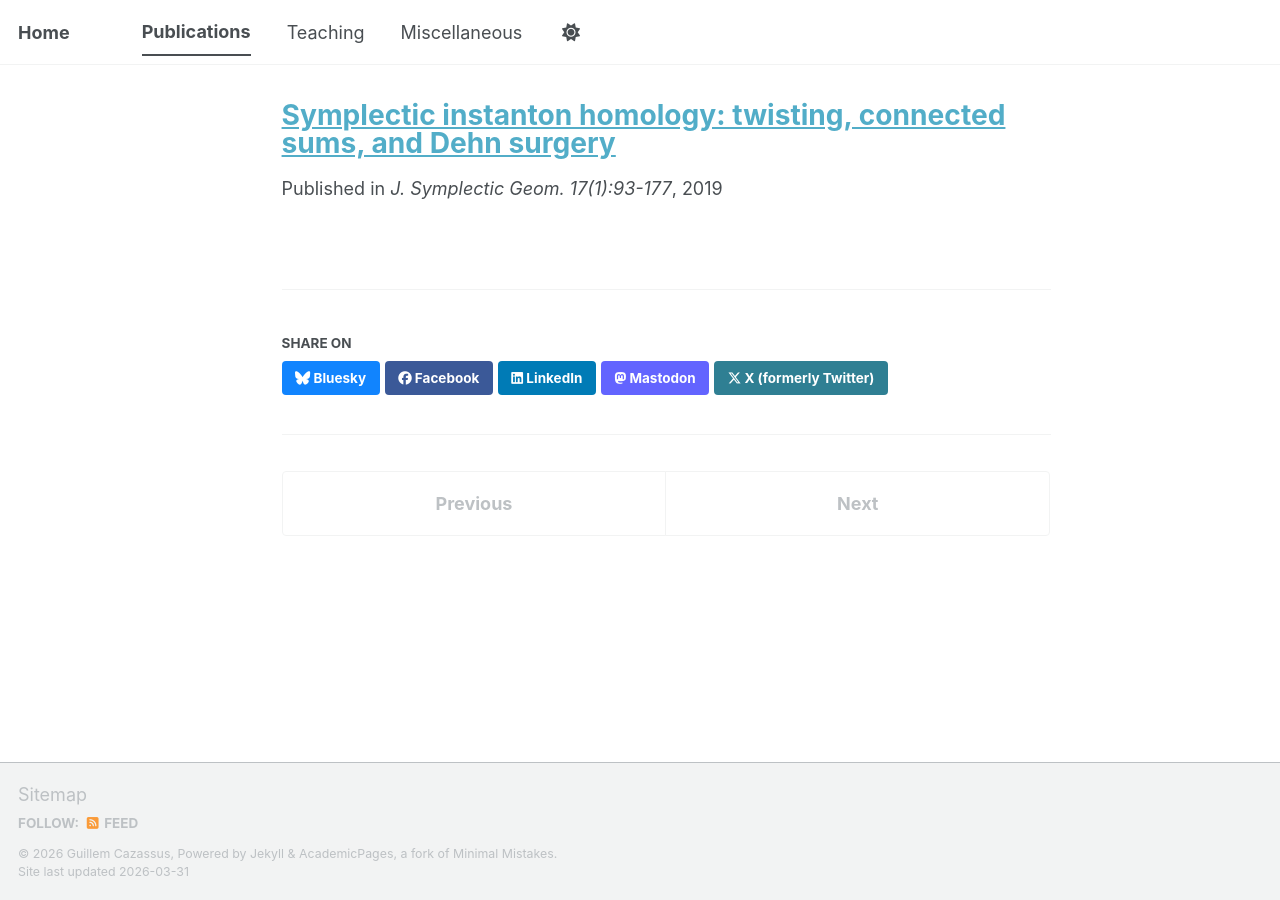
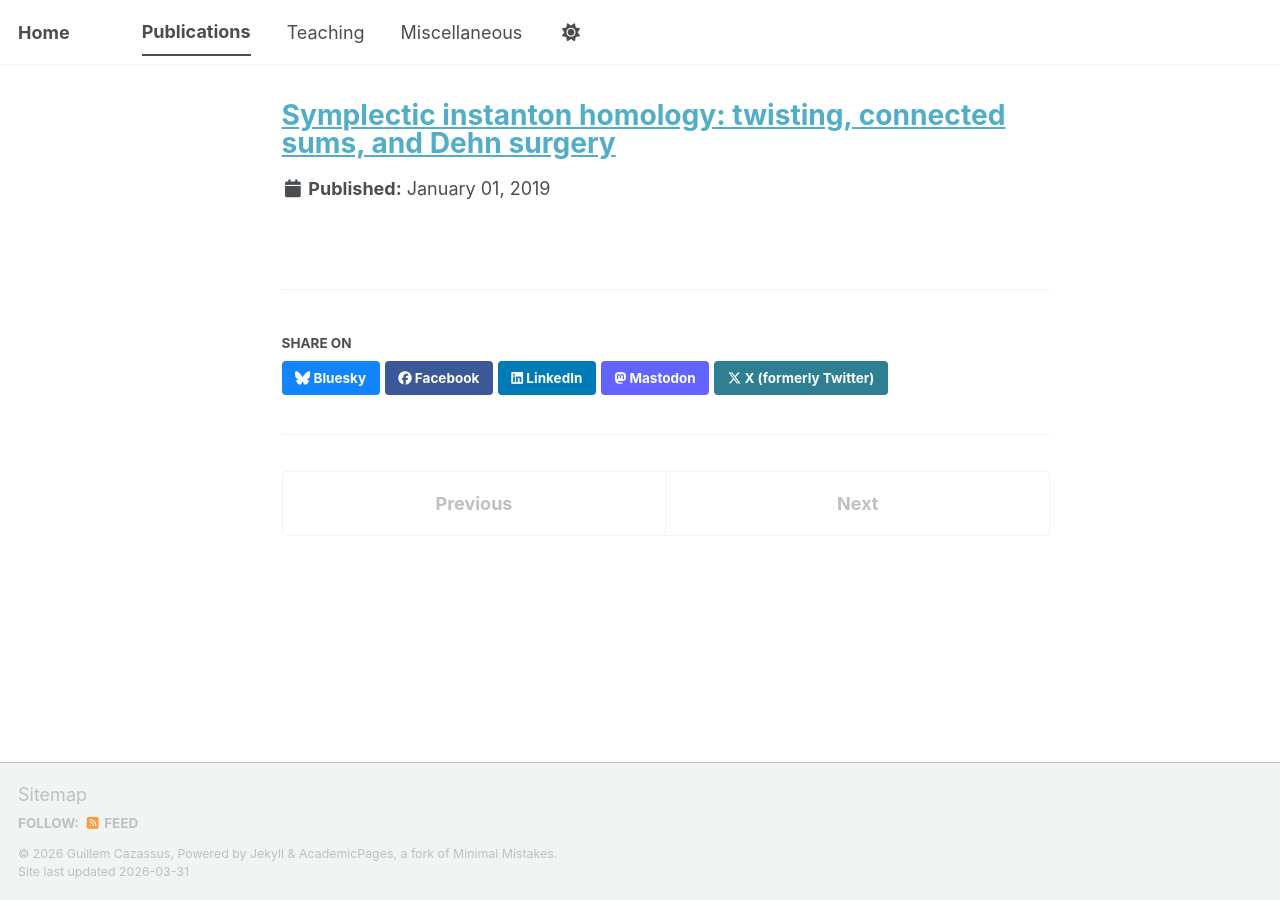
Before and after one commit to guillemcazassus/guillemcazassus, a Jekyll site: the page built from _publications/surgery.md, in a window 1280 px wide. Built offline with Jekyll 4.4.1, drawn with Linux system fonts in a browser that asks for light colours; a script bundle is joined from its source files by our own code; library files that are not in the unit come from our copies; some of the changed lines change nothing that is shown.

Commit message:
Update excerpt and comment out venue in surgery.md

```diff
--- a/_publications/surgery.md
+++ b/_publications/surgery.md
@@ -5,8 +5,9 @@
 category: manuscripts
 #permalink: 'https://arxiv.org/abs/1606.00239'
 #excerpt: 'This paper is about the number 1. The number 2 is left for future work.'
+excerpt: 'J. Symplectic Geom. 17(1):93-177'
 date: 2019-01-01
-venue: 'J. Symplectic Geom. 17(1):93-177'
+#venue: 'J. Symplectic Geom. 17(1):93-177'
 #slidesurl: 'https://academicpages.github.io/files/slides1.pdf'
 #paperurl: 'https://arxiv.org/abs/1606.00239'
 #bibtexurl: 'https://academicpages.github.io/files/bibtex1.bib'
```
